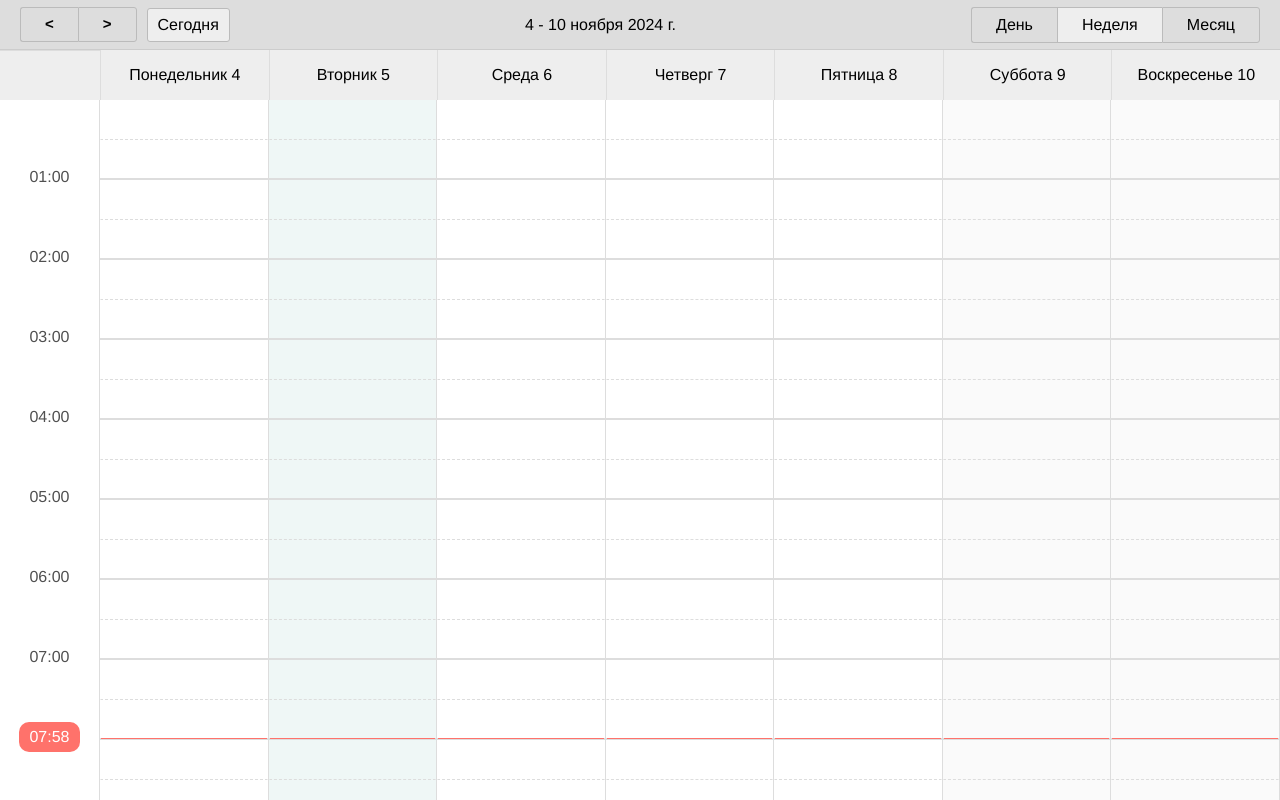
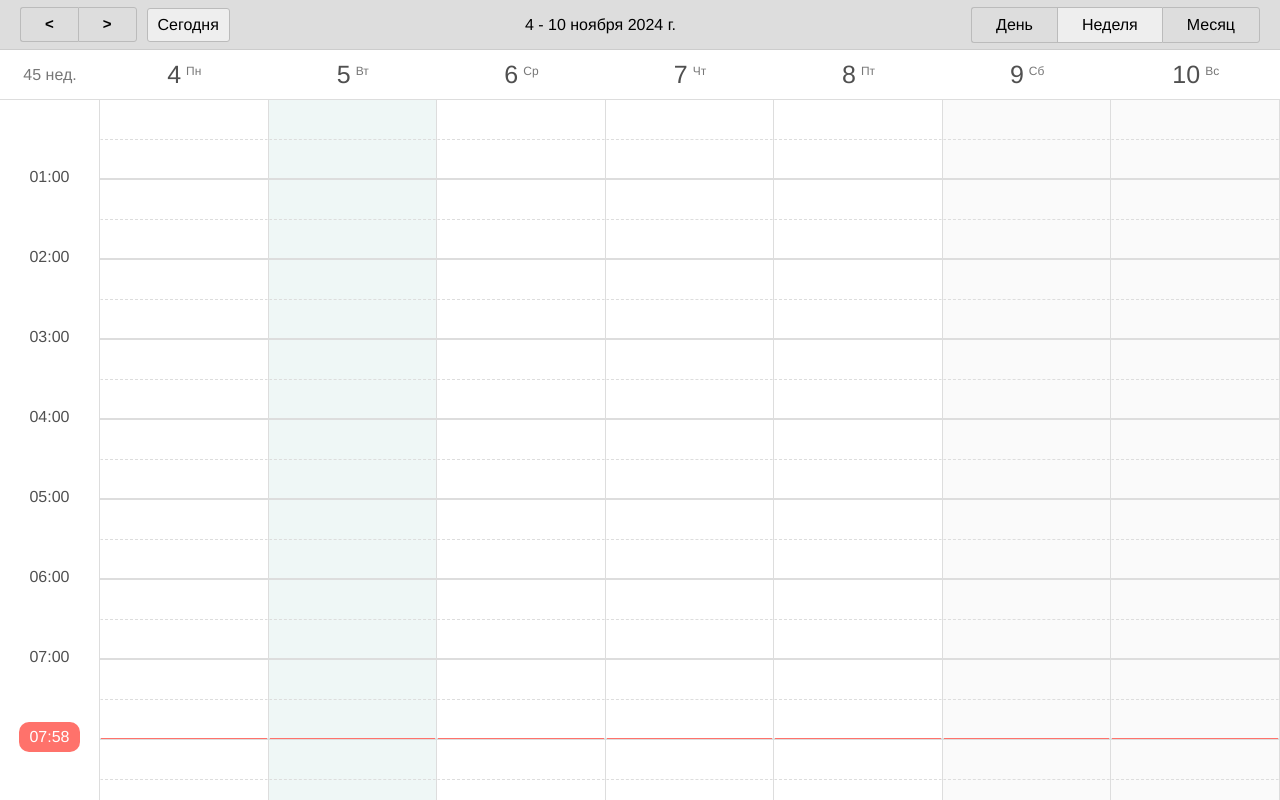
Before and after one commit to d1sky/sheduler, a React (Vite) app: page / in a window 1280 px wide. Built offline with nearby package versions, Linux system fonts and the light colour scheme.

Commit message:
week header number size and short day name + styles

```diff
--- a/src/components/week-header/week-header.css
+++ /dev/null
@@ -1,36 +0,0 @@
-.week_header_container {
-    display: flex;
-    flex-direction: row;
-    /* border-bottom: 1px solid #ddd; */
-
-    position: fixed;
-    top: 50px;
-
-    width: 100%;
-    height: 50px;
-
-    z-index: 100;
-}
-
-.week_header_hour {
-    background-color: #eee;
-
-}
-
-.week_header_hour_content {
-    width: 100px;
-    border-bottom: 1px solid #ddd;
-}
-
-.week_header_day {
-    width: 100%;
-    display: flex;
-    align-items: center;
-    flex-direction: row;
-    flex-wrap: wrap;
-    justify-content: center;
-    align-items: center;
-    border-left: 1px solid #ddd;
-    background-color: #eee;
-
-}
--- a/src/components/week-header/week-header.jsx
+++ b/src/components/week-header/week-header.jsx
@@ -1,18 +1,26 @@
 import { useSelector } from 'react-redux';
 import { getActiveDate } from '../../services/active-date-slice';
-import { getFirstDateOfCurrentWeek, getFullDayNameOfWeek } from '../../utils/date';
-import './week-header.css';
+import { getFirstDateOfCurrentWeek, getShortDayNameOfWeek } from '../../utils/date';
+import styles from './week-header.module.css';
+
+Date.prototype.getWeek = function () {
+    let onejan = new Date(this.getFullYear(), 0, 1);
+    let weekNumber = Math.ceil((((this - onejan) / 86400000) + onejan.getDay() + 1) / 7);
+
+    return weekNumber === 53 ? 1 : weekNumber
+}
+
 
 
 export const WeekHeader = () => {
     const activeDate = useSelector(getActiveDate)
 
+
+
     return (
-        <div className="week_header_container">
-            <div className="week_header_hour">
-                <div className="week_header_hour_content">
-                    {` `}
-                </div>
+        <div className={styles.container}>
+            <div className={styles.week_number}>
+                {`${(new Date(getFirstDateOfCurrentWeek(activeDate))).getWeek()} нед.`}
             </div>
 
             {[...Array(7).keys()].map(i => {
@@ -20,8 +28,13 @@ export const WeekHeader = () => {
                 currentDate.setDate(currentDate.getDate() + i)
 
                 return (
-                    <div key={i} className="week_header_day">
-                        {`${getFullDayNameOfWeek(currentDate)} ${currentDate.getDate()}`}
+                    <div key={i} className={styles.week_day}>
+                        <div className={styles.day_number}>
+                            {currentDate.getDate()}
+                        </div>
+                        <div className={styles.day_name}>
+                            {`${getShortDayNameOfWeek(currentDate)} `}
+                        </div>
                     </div>
                 )
             }
--- /dev/null
+++ b/src/components/week-header/week-header.module.css
@@ -0,0 +1,48 @@
+.container {
+    display: inline-flex;
+    position: fixed;
+    top: 50px;
+
+    width: 100%;
+    height: 50px;
+
+    z-index: 100;
+
+    border-bottom: 1px solid #ddd;
+
+}
+
+.week_number {
+    flex: none;
+    width: 100px;
+
+    display: flex;
+    align-items: center;
+    justify-content: center;
+
+    color: #777;
+}
+
+.week_day {
+    width: 100%;
+    display: flex;
+    align-items: start;
+    flex-direction: row;
+    flex-wrap: wrap;
+    justify-content: center;
+    align-items: center;
+    /* border-left: 1px solid #ddd; */
+}
+
+.day_number {
+    font-size: 25px;
+    margin-right: 5px;
+    color: #505050;
+}
+
+.day_name {
+    padding-top: 12px;
+    height: 100%;
+    font-size: 12px;
+    color: #777;
+}
```
